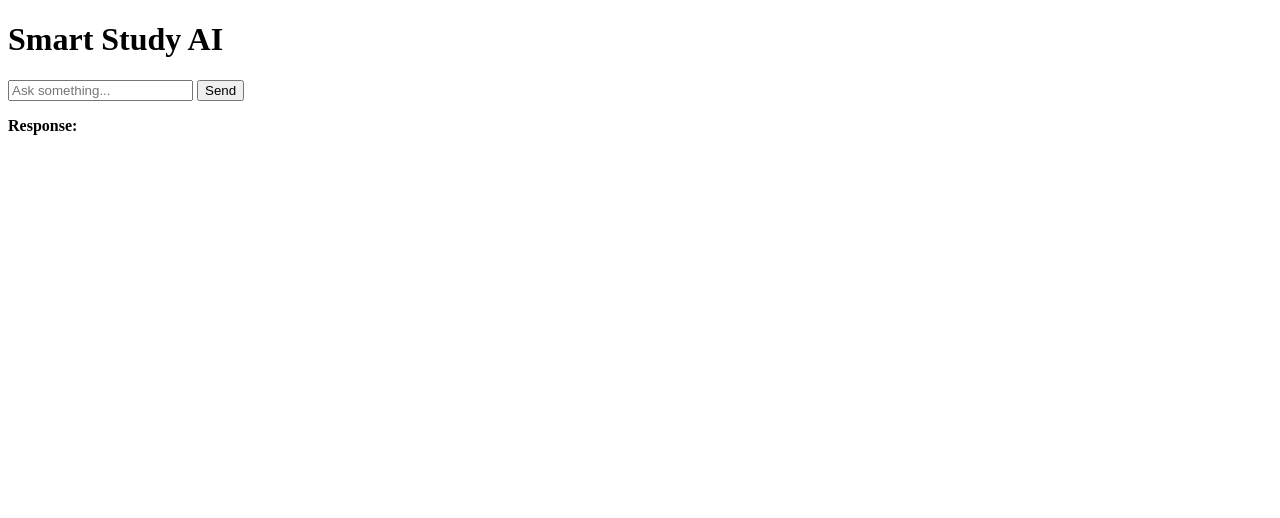
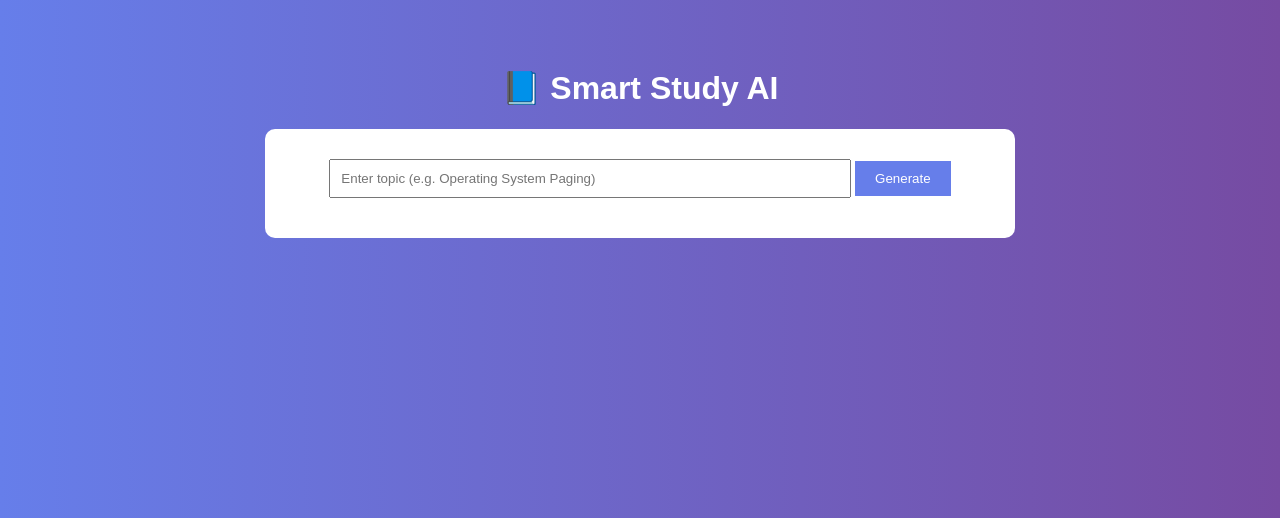
Before and after one commit to yakhoobshaikali-svg/my-ai-app, a Flask app: page / in a window 1280 px wide. Shown: the top 518 px of the page. Run offline with Flask 3, Linux system fonts and the light colour scheme.

Commit message:
Update index.html

```diff
--- a/templates/index.html
+++ b/templates/index.html
@@ -2,15 +2,55 @@
 <html>
 <head>
     <title>Smart Study AI</title>
+    <style>
+        body {
+            font-family: Arial, sans-serif;
+            background: linear-gradient(to right, #667eea, #764ba2);
+            color: white;
+            text-align: center;
+            padding: 40px;
+        }
+
+        .container {
+            background: white;
+            color: black;
+            padding: 20px;
+            border-radius: 10px;
+            width: 60%;
+            margin: auto;
+        }
+
+        input {
+            width: 70%;
+            padding: 10px;
+            margin-top: 10px;
+        }
+
+        button {
+            padding: 10px 20px;
+            background: #667eea;
+            color: white;
+            border: none;
+            cursor: pointer;
+        }
+
+        #response {
+            margin-top: 20px;
+            text-align: left;
+            white-space: pre-wrap;
+        }
+    </style>
 </head>
 <body>
-    <h1>Smart Study AI</h1>
 
-    <input type="text" id="message" placeholder="Ask something..." />
-    <button onclick="sendMessage()">Send</button>
+    <h1>📘 Smart Study AI</h1>
 
-    <p><strong>Response:</strong></p>
-    <p id="response"></p>
+    <div class="container">
+        <input type="text" id="message" placeholder="Enter topic (e.g. Operating System Paging)" />
+        <button onclick="sendMessage()">Generate</button>
+
+        <div id="response"></div>
+    </div>
 
     <script>
         async function sendMessage() {
@@ -26,5 +66,6 @@
             document.getElementById("response").innerText = data.response;
         }
     </script>
+
 </body>
 </html>
```
